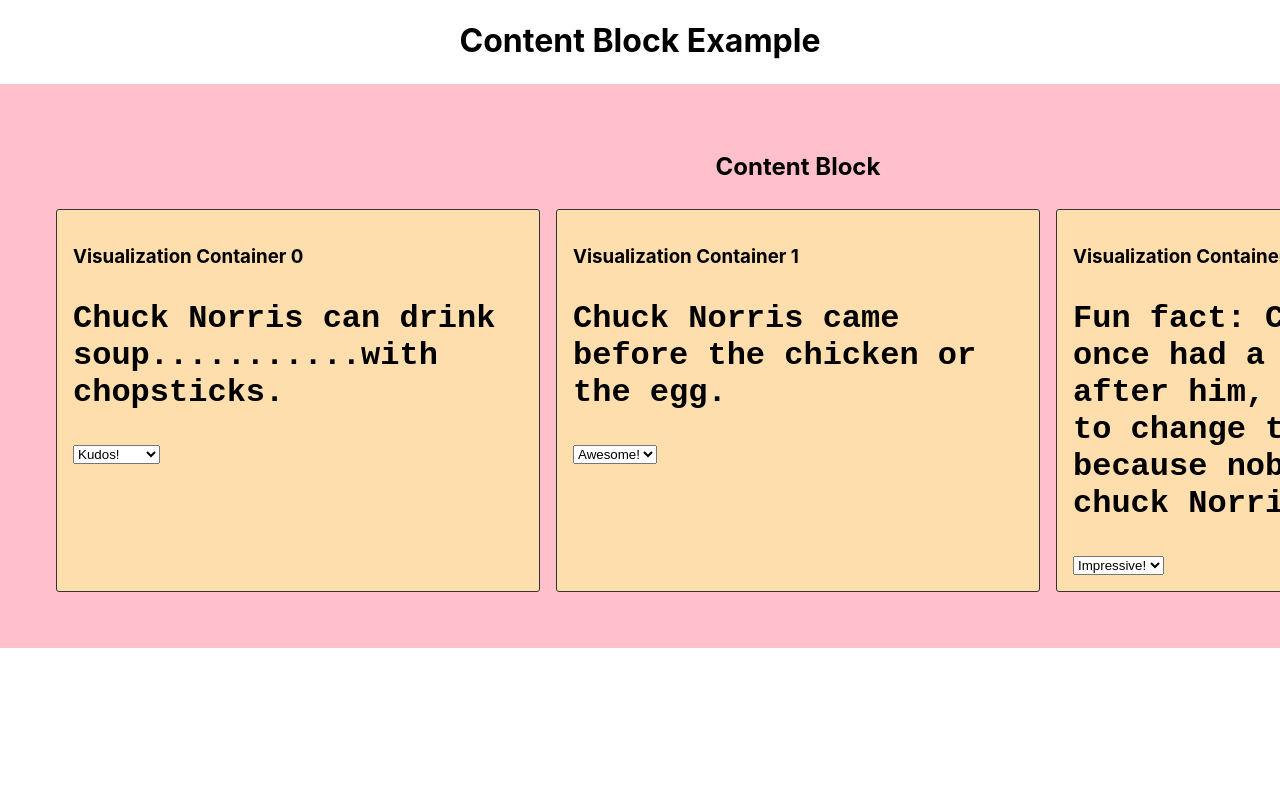
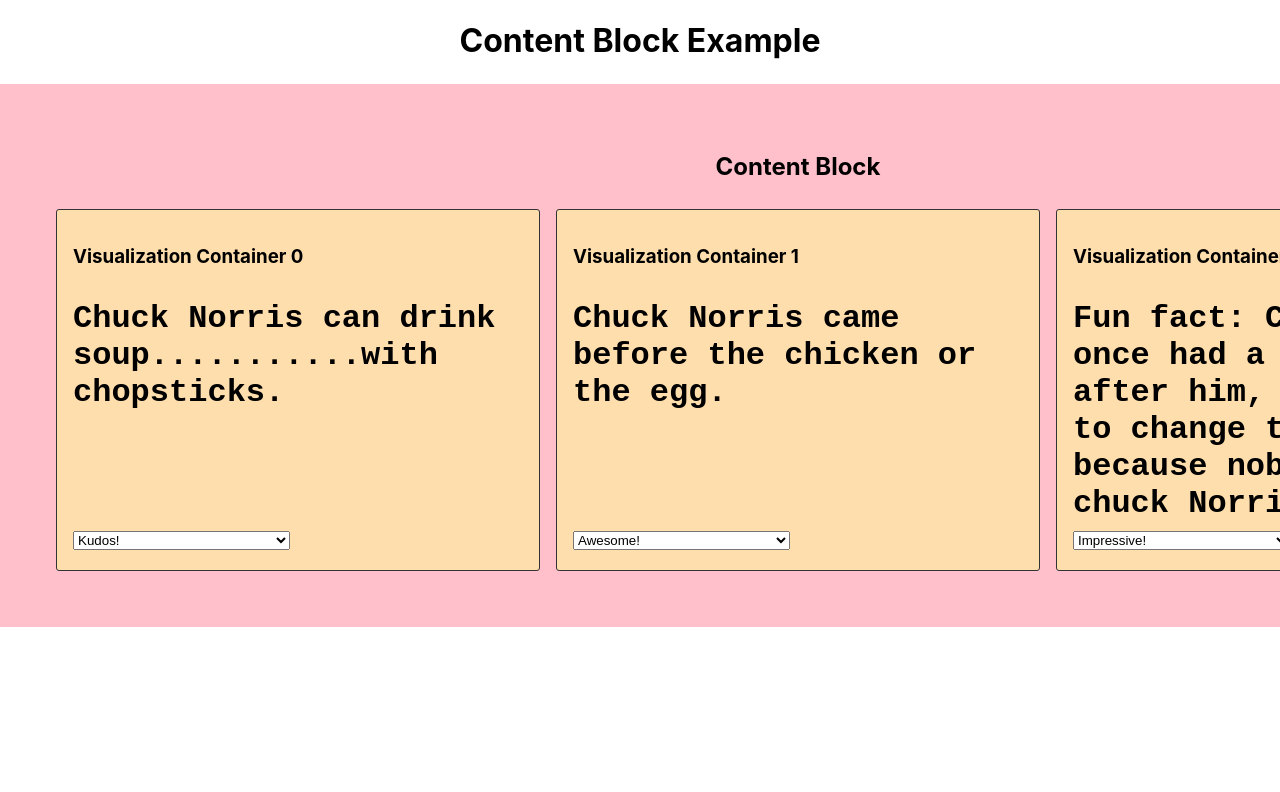
Before and after one commit to msschambach/reactjs-component-message-passing, a React (Create React App) app: page / in a window 1280 px wide. Shown: the top 792 px of the page. Built offline with nearby package versions, Linux system fonts and the light colour scheme.

Commit message:
made select stick to bottom of visualization container

```diff
--- a/src/index.css
+++ b/src/index.css
@@ -32,12 +32,21 @@ h1 {
 }
 
 .visualization-container {
+  position: relative;
   padding: 16px;
   margin: 8px;
   border: 1px solid #333;
   border-radius: 3px;
   background-color: navajowhite;
 }
+
+.visualization-container select {
+  position: absolute;
+  bottom: 20px;
+  outline: none;
+  width: 45%;
+}
+
 
 .visualization p {
   font-family: 'Courier New', Courier, monospace;
```
